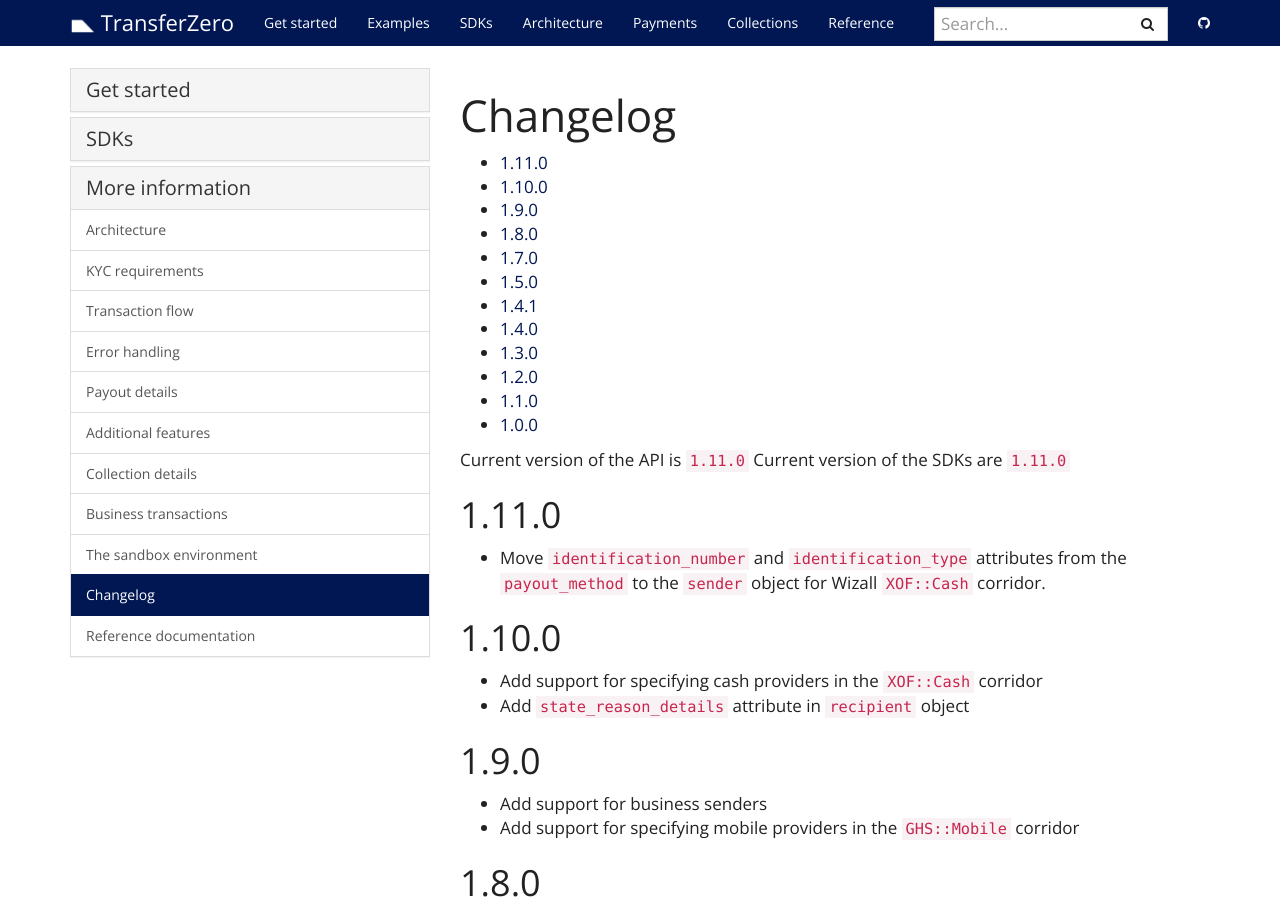
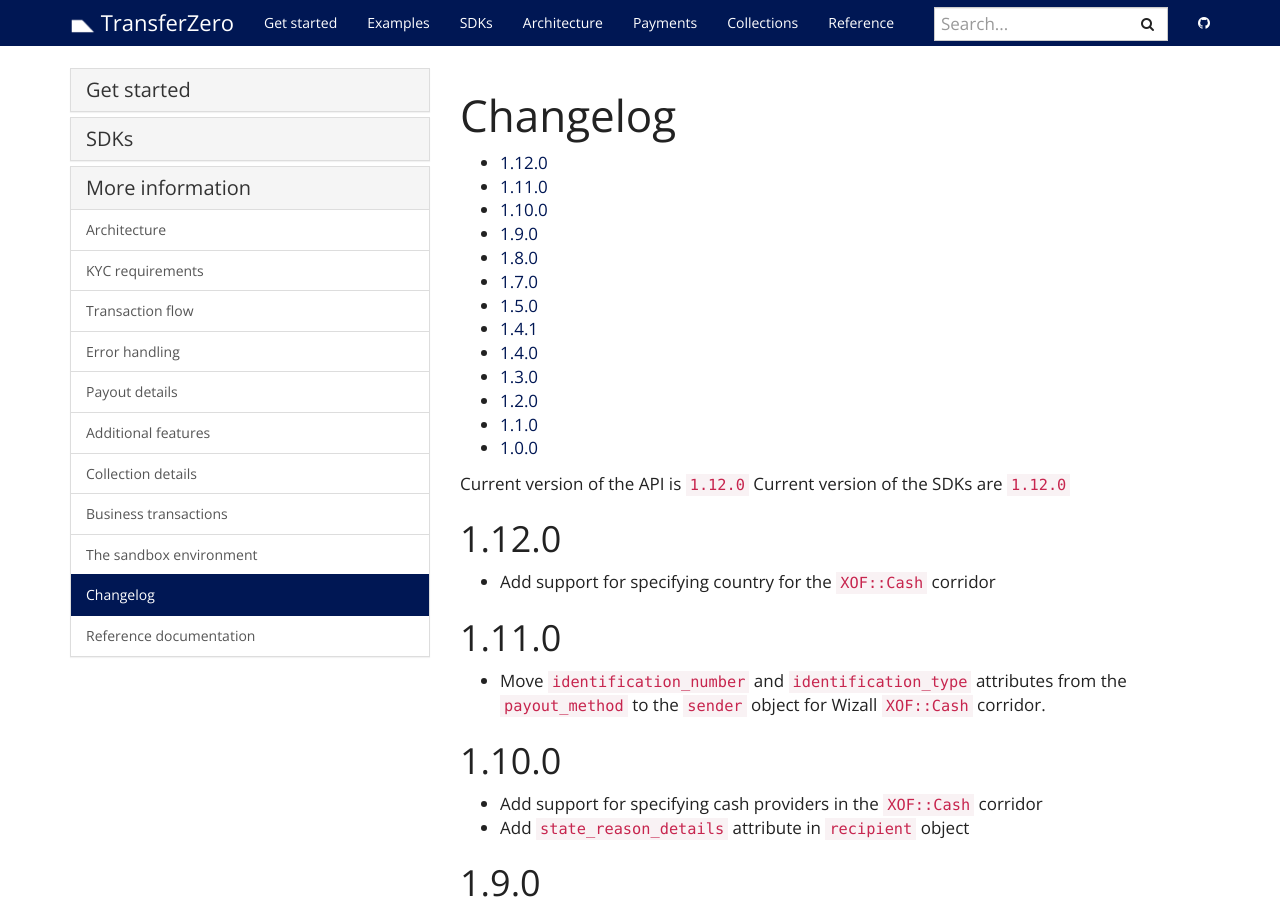
Before and after one commit to transferzero/api-documentation, a Jekyll site: the page built from _docs/changelog.md, in a window 1280 px wide and 900 px high. Built offline with Jekyll 4.4.1, drawn with Linux system fonts in a browser that asks for light colours; nearby versions of some CDN libraries; comment, search, counter and statistics services are not loaded.

Commit message:
BTA-5460-add-country-to-xof-cash-payout-details
- Add optional country attribute to XOF cash payout details

```diff
--- a/_docs/changelog.md
+++ b/_docs/changelog.md
@@ -6,8 +6,12 @@ permalink: /docs/changelog/
 * Table of contents
 {:toc}
 
-Current version of the API is `1.11.0`
-Current version of the SDKs are `1.11.0`
+Current version of the API is `1.12.0`
+Current version of the SDKs are `1.12.0`
+
+1.12.0
+-----
+* Add support for specifying country for the `XOF::Cash` corridor
 
 1.11.0
 -----
```
Also changed, not shown: _docs/payout-details.md (+2 -1 lines).
